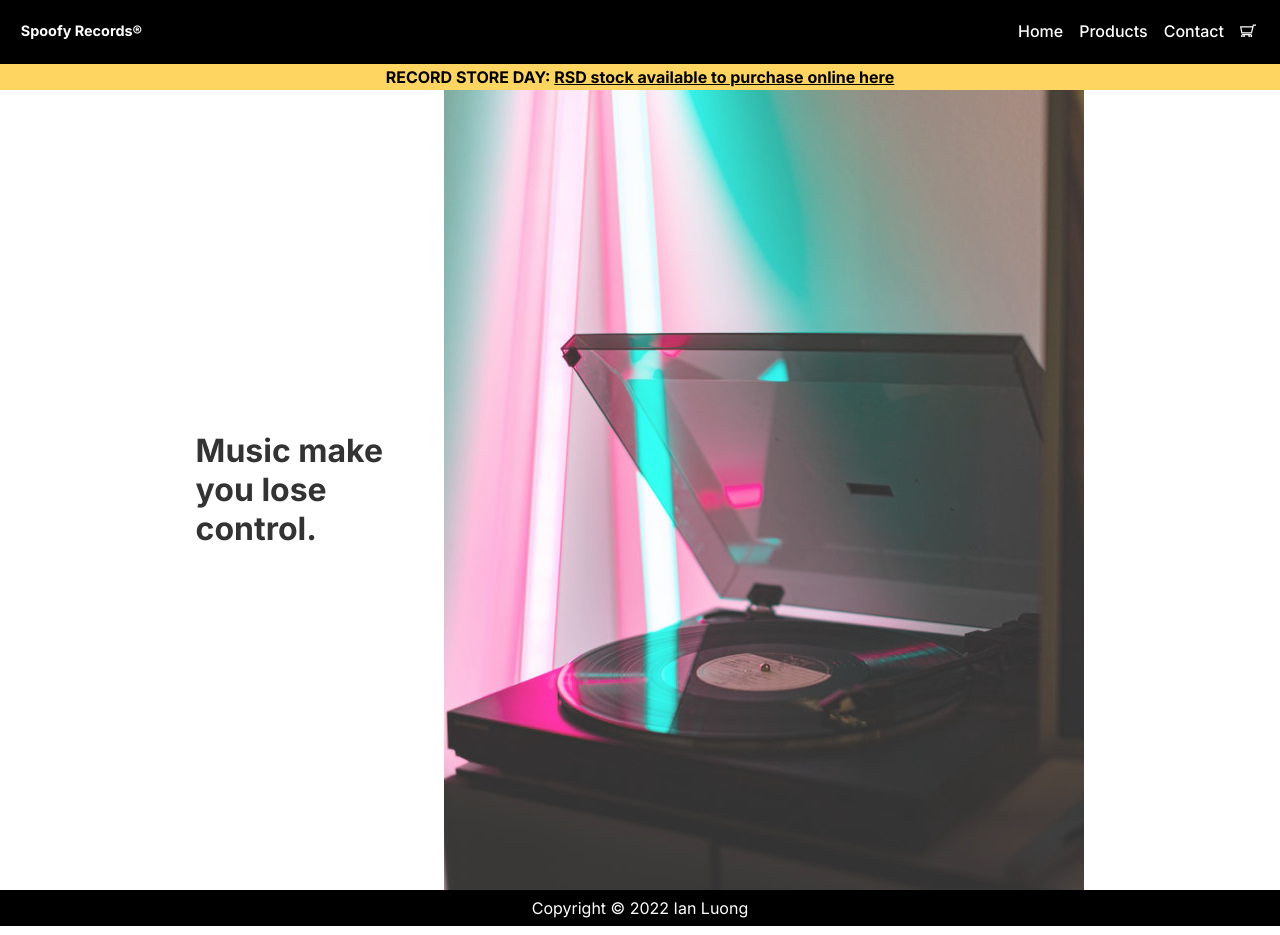
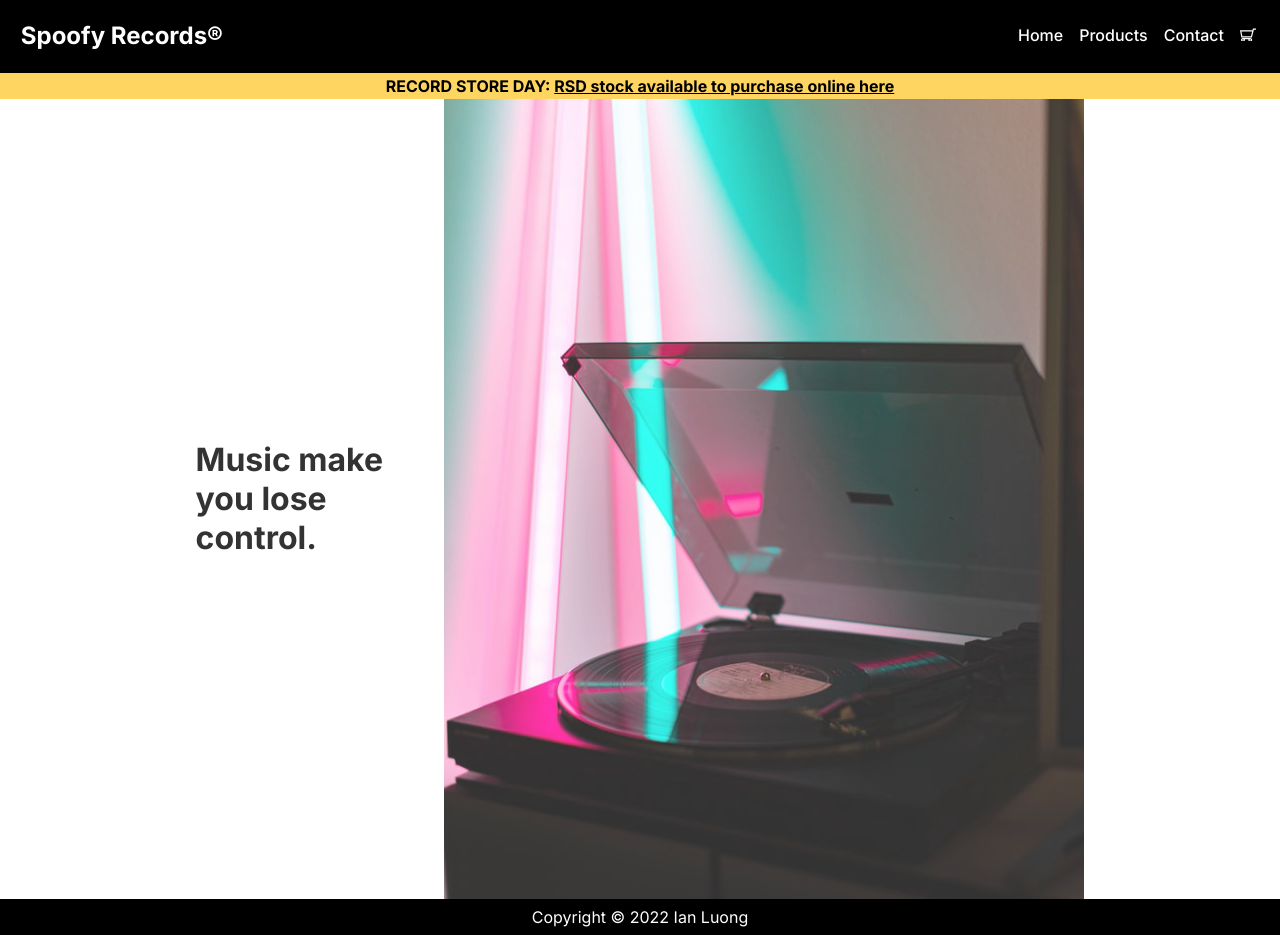
Before and after one commit to IanLuong/shopping-cart, a React (Create React App) app: page / in a window 1280 px wide. Built offline with nearby package versions, Linux system fonts and the light colour scheme.

Commit message:
Add logo media query

```diff
--- a/src/style.css
+++ b/src/style.css
@@ -34,6 +34,12 @@
 
 .logo {
     font-size: .6rem;
+}
+
+@media (min-width: 750px) {
+  .logo {
+    font-size: 1rem;
+  }
 }
 
 nav a {
```
